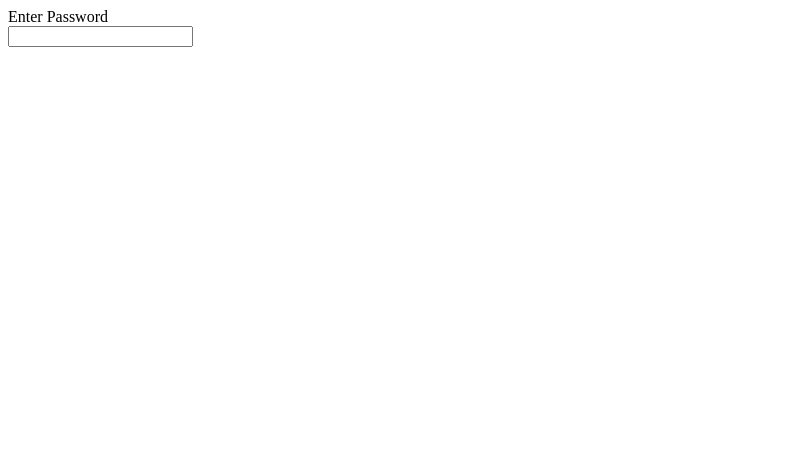
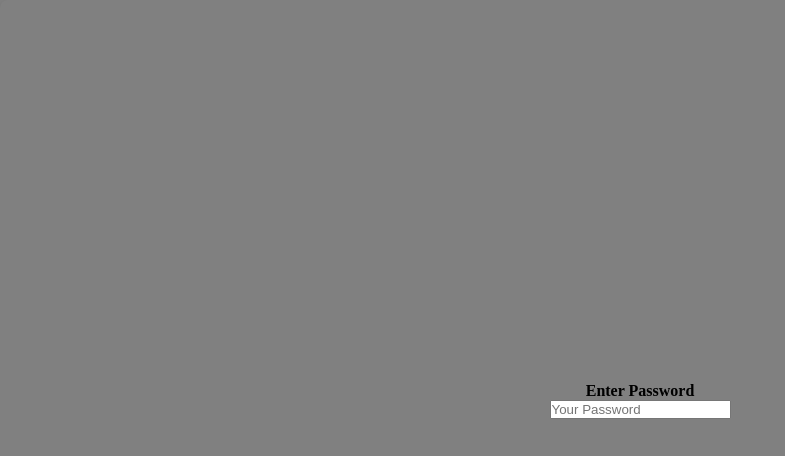
Before and after one commit to ROIEngineer/password-visibility-toggle, a plain HTML site: page index.html in a window 1280 px wide. Shown: the whole page, without its empty margins (0-785 px from the left). Drawn offline with Linux system fonts and the light colour scheme.

Commit message:
Add placeholder to input element

```diff
--- a/index.html
+++ b/index.html
@@ -7,10 +7,9 @@
 </head>
 <body>
   <div class="container">
-    <div>Enter Password</div>
-    <input id="password"><span class="toggle"></span></input>
+    <h1>Enter Password</h1>
+    <input type="String" id="password" placeholder="Your Password"><span class="toggle"></span></input>
   </div>
-
   <script>
   </script>
 </body>
--- a/styles.css
+++ b/styles.css
@@ -0,0 +1,24 @@
+*,*::before,*::after {
+  padding: 0;
+  margin: 0;
+  box-sizing: border-box;
+}
+
+body {
+  background: grey;
+}
+
+.container {
+  display: flex;
+  justify-content: center;
+  flex-direction: column;
+  align-items: center;
+  height: 100vh;
+  border-radius: 8px;
+  box-shadow: 0 4px 8px rgba(0, 0, 0, 0.2);
+}
+
+h1 {
+  text-align: center;
+  font-size: 1em;
+}
```
